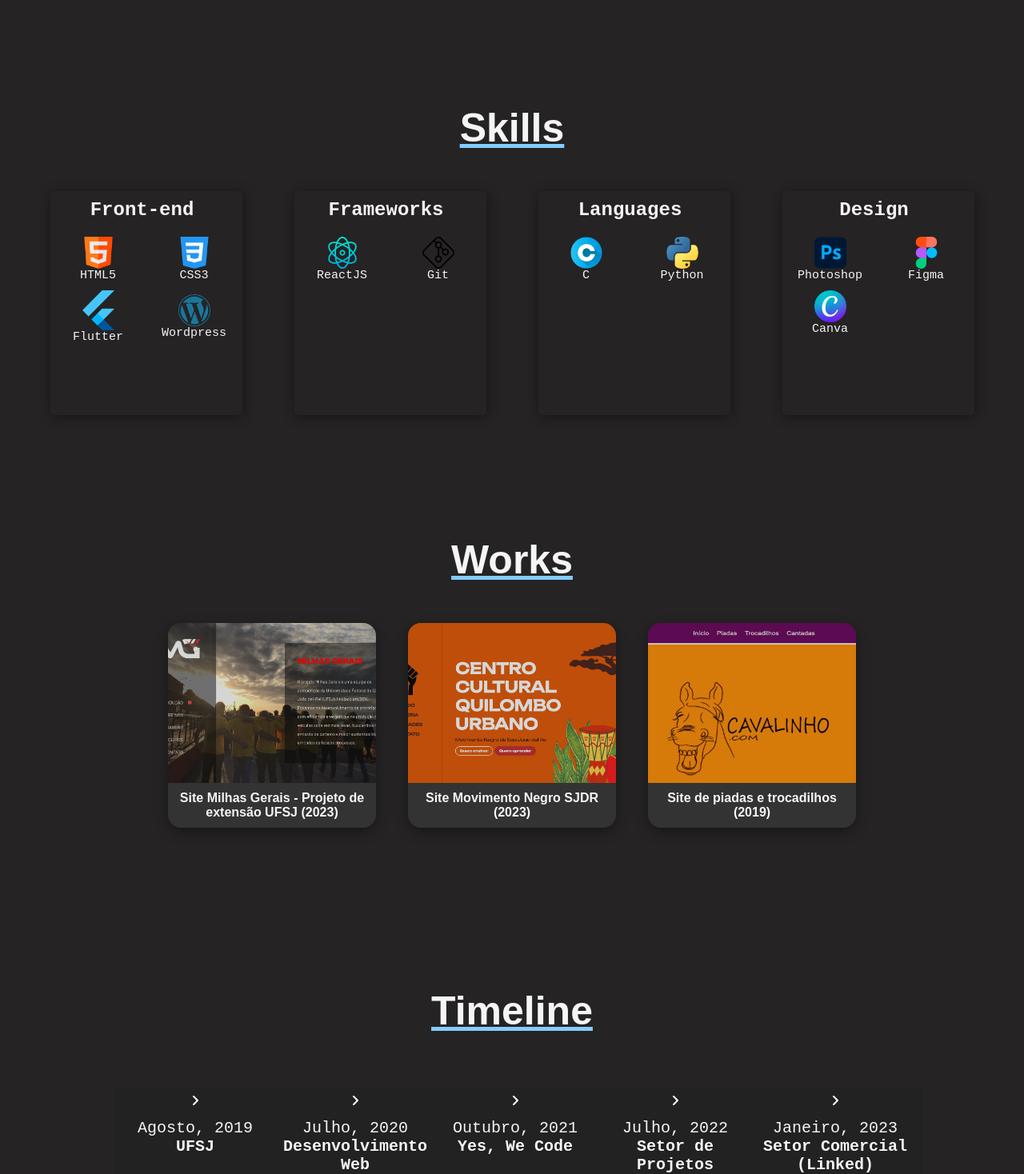
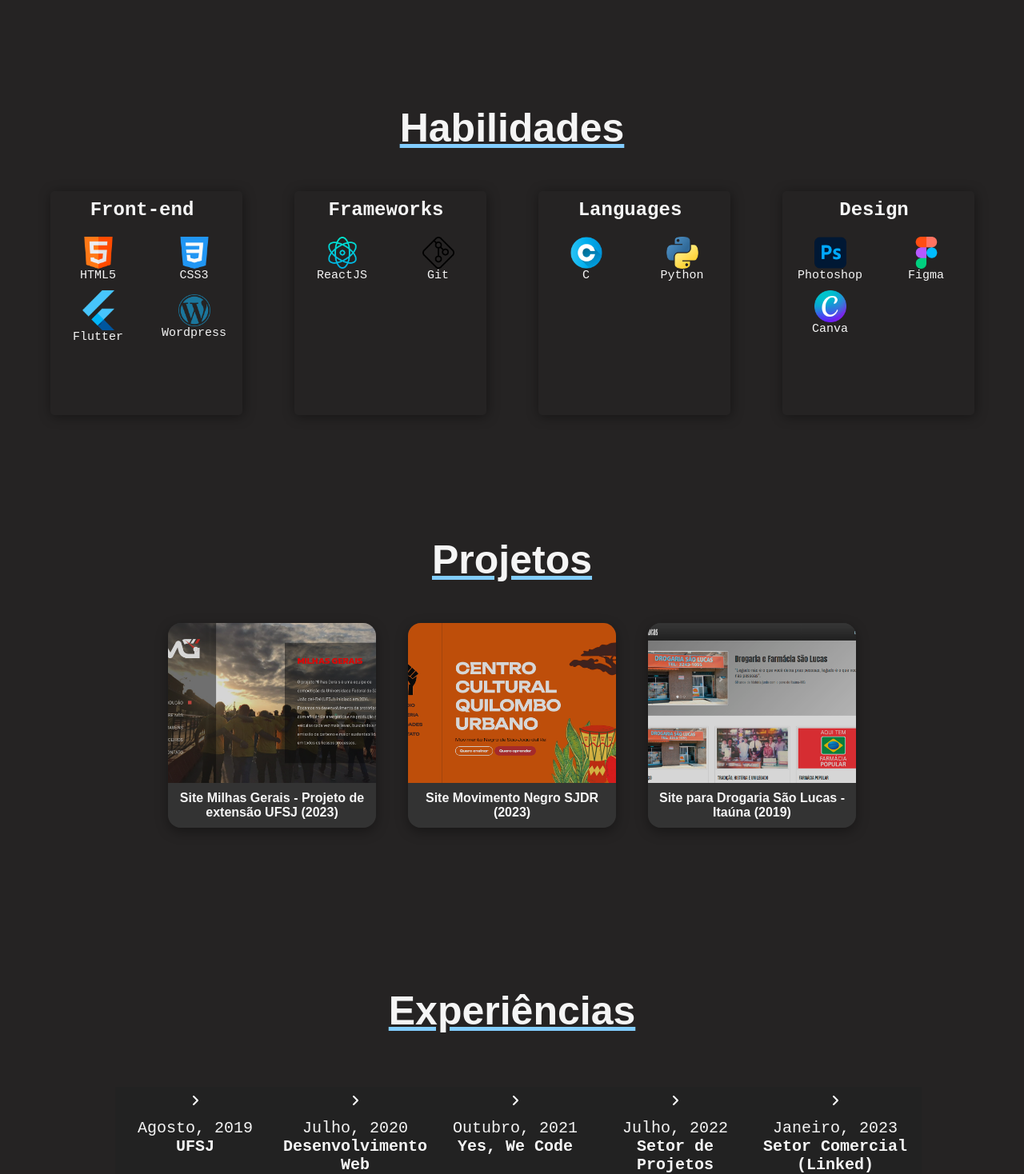
Before and after one commit to scjoaoantonio/reactportfolio, a React (Create React App) app: page / in a window 1280 px wide. Shown: the part 640-2108 px from the top of the page at 80% size. Built offline with nearby package versions, Linux system fonts and the light colour scheme.

Commit message:
titles and sao lucas project

```diff
--- a/src/Pages/Home/index.jsx
+++ b/src/Pages/Home/index.jsx
@@ -12,7 +12,7 @@ export const Home = () => {
         <h1 className="site-subtitle">Estudante de Ciência da Computação</h1>
       </div>
       <div className="container2">
-        <h2>About me</h2>
+        <h2>Sobre mim</h2>
         <p className="site-apresentation">
           Sou <b>João Antônio</b>, faço <b>Ciência da Computação</b> na
           Universidade Federal de São João del Rei e estudo{" "}
--- a/src/Pages/Skills/index.jsx
+++ b/src/Pages/Skills/index.jsx
@@ -17,7 +17,7 @@ import CANVA from "../../img/icons/canva.png";
 export const Skills = () => {
   return (
     <section className="sobre">
-      <h2>Skills</h2>
+      <h2>Habilidades</h2>
       <div className="about-container">
         <div className="about-item">
           <h3>Front-end</h3>
--- a/src/Pages/Timeline/index.jsx
+++ b/src/Pages/Timeline/index.jsx
@@ -16,7 +16,7 @@ const Timeline = () => {
 
   return (
     <>
-      <h2>Timeline</h2>
+      <h2>Experiências</h2>
       <section className="timeline-container">
         <svg display="none">
           <symbol id="arrow">
--- a/src/Pages/Works/index.css
+++ b/src/Pages/Works/index.css
@@ -119,8 +119,14 @@
   background-position: center;
 }
 
-#cavalinho {
+/* #cavalinho {
   background-image: url("../../img/others/cavalinho.png");
   background-size: cover;
   background-position: center;
+} */
+
+#farmacia {
+  background-image: url("../../img/others/farmacia.png");
+  background-size: cover;
+  background-position: center;
 }
--- a/src/Pages/Works/index.jsx
+++ b/src/Pages/Works/index.jsx
@@ -5,7 +5,7 @@ import "../../global.css";
 export const Works = () => {
   return (
     <section className="works">
-      <h2>Works</h2>
+      <h2>Projetos</h2>
       <div className="portfolio">
         <div className="grid">
           <div className="containere">
@@ -48,7 +48,7 @@ export const Works = () => {
             </div>
           </div>
 
-          <div className="containere">
+          {/* <div className="containere">
             <div className="carde">
               <div id="cavalinho" className="imge">
                 <a
@@ -65,6 +65,26 @@ export const Works = () => {
                 <h3 className="titlee">Site de piadas e trocadilhos (2019)</h3>
               </div>
             </div>
+          </div> */}
+          <div className="containere">
+            <div className="carde">
+              <div id="farmacia" className="imge">
+                <a
+                  className="imge"
+                  target="_blank"
+                  href="https://scjoaoantonio.github.io/drogariasaolucasitauna/"
+                  rel="noreferrer"
+                  aria-label="View the Drogaria São Lucas website"
+                >
+                  <span className="sr-only">Farmácia</span>
+                </a>
+              </div>
+              <div className="contente">
+                <h3 className="titlee">
+                  Site para Drogaria São Lucas - Itaúna (2019)
+                </h3>
+              </div>
+            </div>
           </div>
         </div>
       </div>
```
Also changed, not shown: src/img/others/salvejao.png (added).
